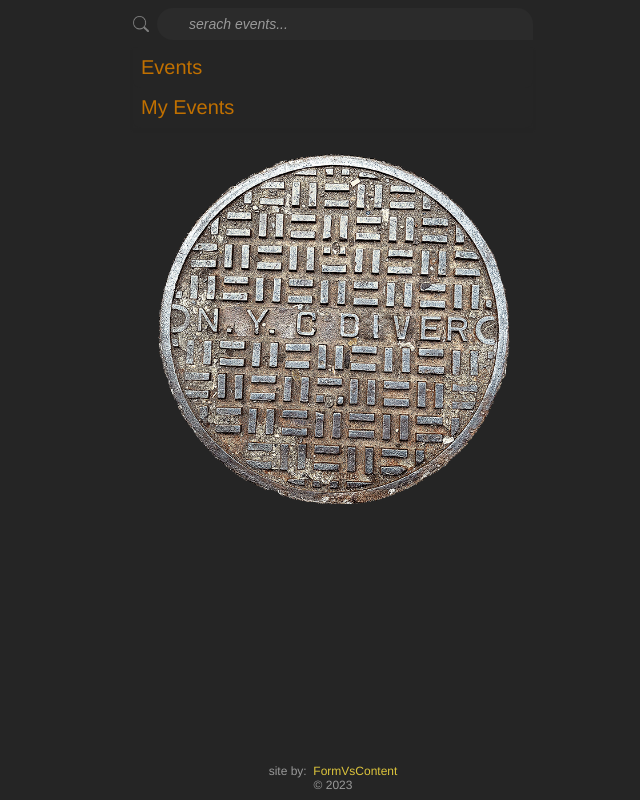
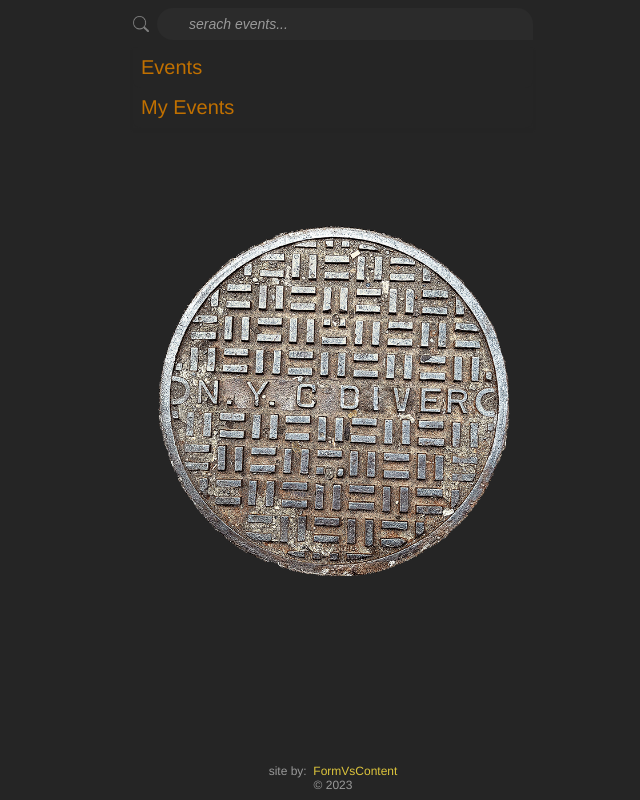
Before and after one commit to agan-k/nycdiver, a Django app: page / in a window 1280 px wide. Shown: the whole page, without its empty margins (307-947 px from the left). Run offline with Django 4.2, Linux system fonts and the light colour scheme; data that the repository does not hold is empty.

Commit message:
move background to the root

```diff
--- a/static/css/global.css
+++ b/static/css/global.css
@@ -1,27 +1,38 @@
+:root {
+  background: fixed no-repeat url('../images/manhole.png');
+  background-repeat: no-repeat;
+  background-position: center;
+  background-size: var(--page-max-width);
+  background-color: var(--page-background);
+}
+
 * {
   -webkit-user-select: none;
 }
 body {
   padding: 0;
   margin: 0;
-  background-color: var(--page-background);
+  /* background-color: var(--page-background); */
 }
 .wrapper {
   font-family: var(--main-body-text);
   color: var(--diffused);
 }
-.page-background {
+/* .page-background {
   background: fixed no-repeat url('../images/manhole.png');
   background-repeat: no-repeat;
-  background-position: center var(--xxlarge);
+  background-position: center;
   height: 100vh;
   width: 100vw;
   position: fixed;
   z-index: -2;
   background-size: var(--page-max-width);
+
+  background-color: red;
 }
 .page-background.js-mobile {
-}
+  background-size: var(--mobile-page-max-width);
+} */
 .page-wrapper {
   max-width: var(--page-max-width);
   margin: 0 auto;
--- a/templates/base_layout.html
+++ b/templates/base_layout.html
@@ -21,7 +21,7 @@
   <link rel="stylesheet" href="{% static 'css/index.css' %}">
 </head>
 <body>
-  <div class="page-background responsive"></div>
+  {% comment %} <div class="page-background responsive"></div> {% endcomment %}
   <div class="wrapper responsive">
     {% include 'header.html' %}
     <div class="page-wrapper responsive">
```
